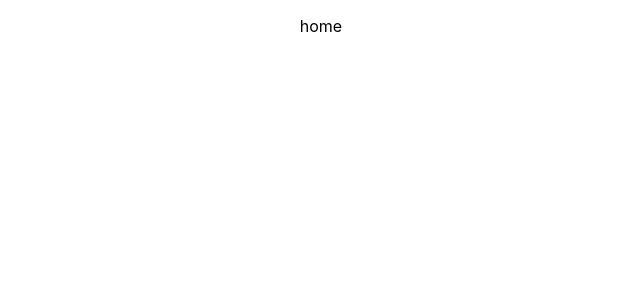
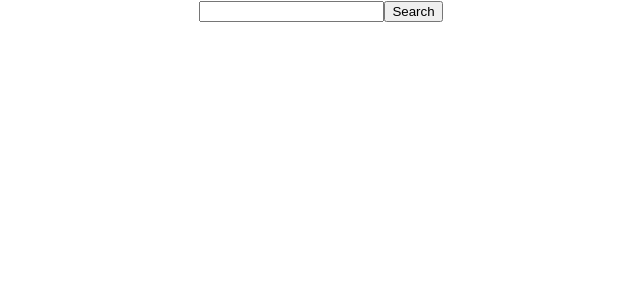
Before and after one commit to tlawless3/game_price_frontend, a React (Create React App) app: page / in a window 1280 px wide. Shown: the top 300 px of the page, without its empty margins (319-959 px from the left). Built offline with nearby package versions, Linux system fonts and the light colour scheme.

Commit message:
Wired up searchbar to home component

```diff
--- a/package.json
+++ b/package.json
@@ -3,6 +3,7 @@
   "version": "0.1.0",
   "private": true,
   "dependencies": {
+    "babel-loader": "^8.0.4",
     "history": "^4.7.2",
     "react": "^16.6.3",
     "react-dom": "^16.6.3",
--- a/src/components/home/home.jsx
+++ b/src/components/home/home.jsx
@@ -1,10 +1,17 @@
 import React, { Component } from 'react';
+import SearchBar from '../searchBar/searchBar.jsx';
 
 export default class Home extends Component {
+
+  handleSearch(event, query) {
+    event.preventDefault()
+    console.log(query)
+  }
+
   render() {
     return (
       <div className="home">
-        <p>home</p>
+        <SearchBar handleSearch={this.handleSearch} />
       </div>
     );
   }
--- /dev/null
+++ b/src/components/searchBar/searchBar.jsx
@@ -0,0 +1,14 @@
+import React, { Component } from 'react';
+
+const SearchBar = (props) => {
+  return (
+    <div className='wrapper'>
+      <form className='searchForm'>
+        <input id='searchInput' type='text' />
+        <button onClick={(event) => props.handleSearch(event, document.getElementById('searchInput').value)}>Search</button>
+      </form>
+    </div>
+  );
+}
+
+export default SearchBar
```
Also changed, not shown: src/components/search_bar/search_bar.jsx (deleted, +0 -13 lines), src/components/gameInfo/gameInfo.jsx (renamed from src/components/game_info/game_info.jsx), 1 other file (tests, documents, lock files or other folders).
